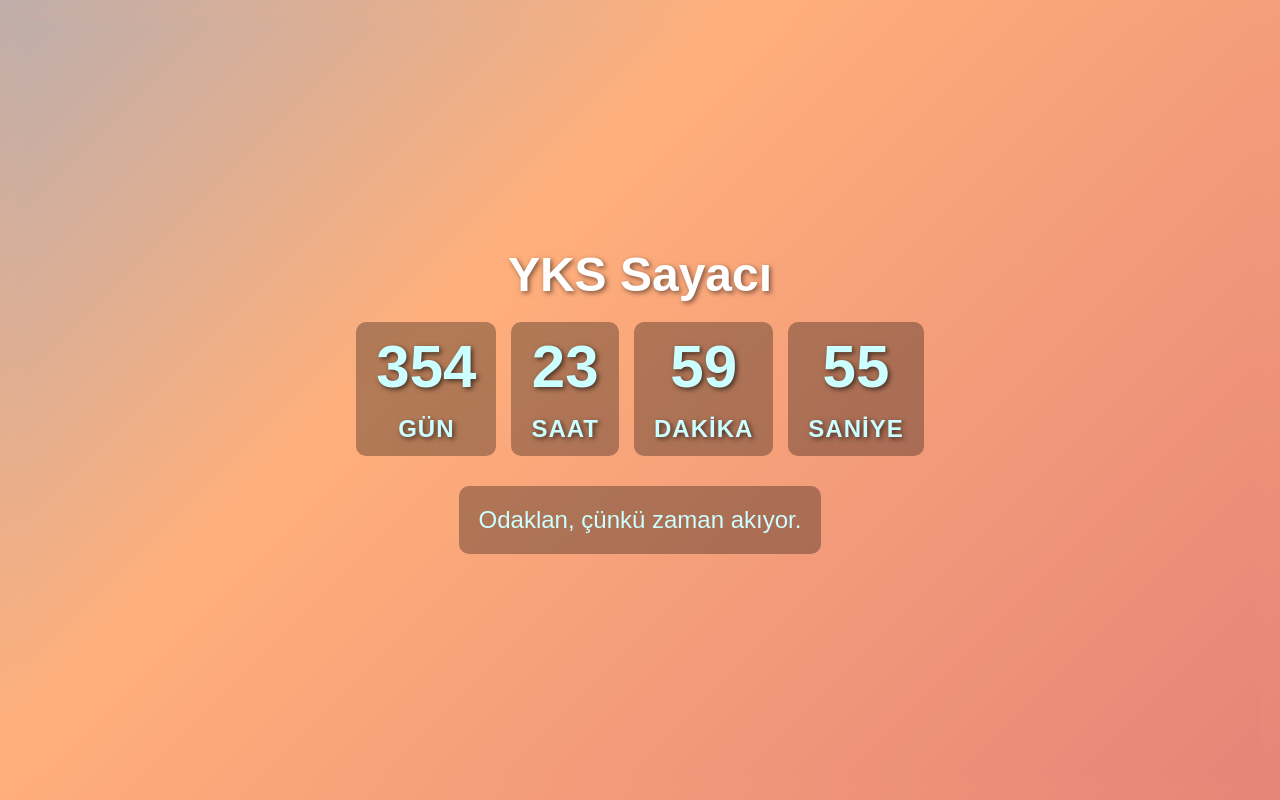
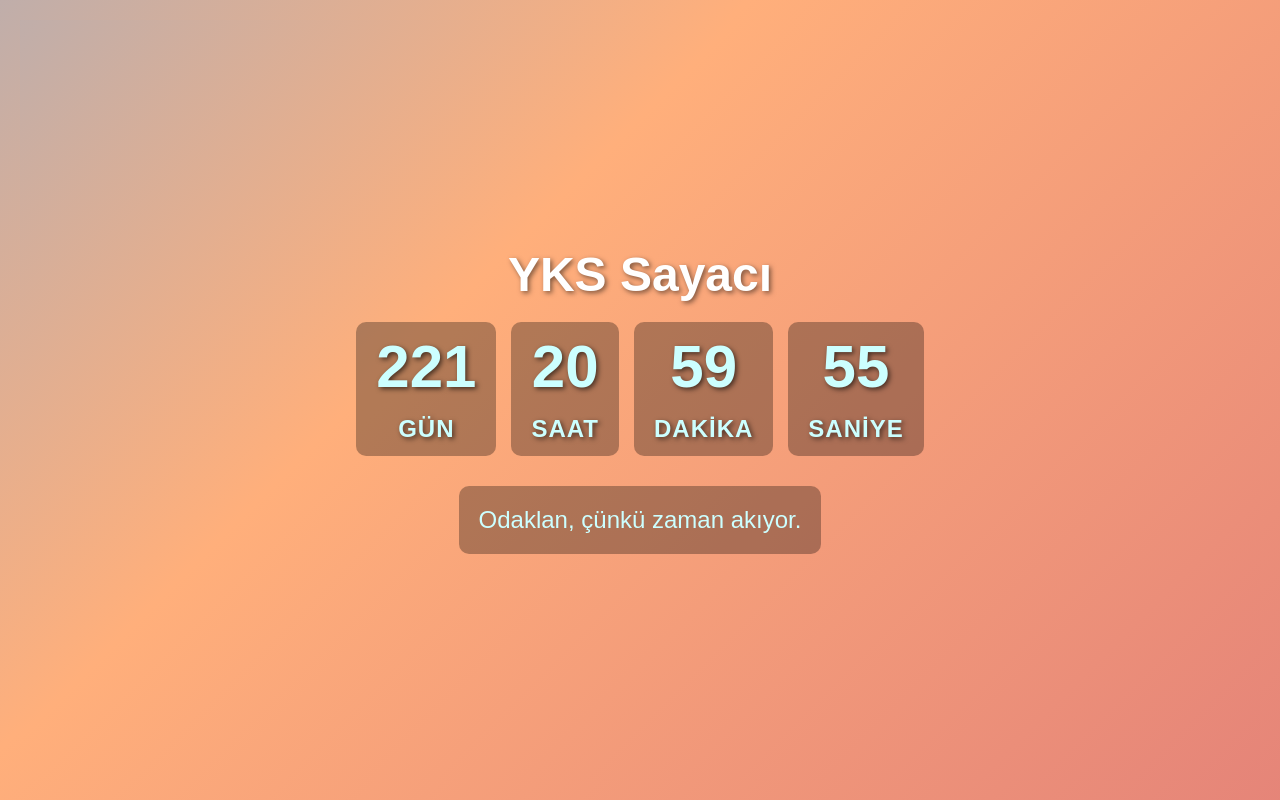
Before and after one commit to tekneenes/ykssayac, a plain HTML site: page index.html in a window 1280 px wide. Drawn offline with Linux system fonts and the light colour scheme.

Commit message:
Update index.html

```diff
--- a/index.html
+++ b/index.html
@@ -97,7 +97,7 @@
 
   <script>
 const now = new Date();
-const targetDate = new Date(now.getTime() + (355 * 24 * 60 * 60 * 1000));
+const targetDate = new Date(now.getTime() + (355 * 15 * 60 * 60 * 1000));
 
 
     const daysEl = document.getElementById("days");
```
